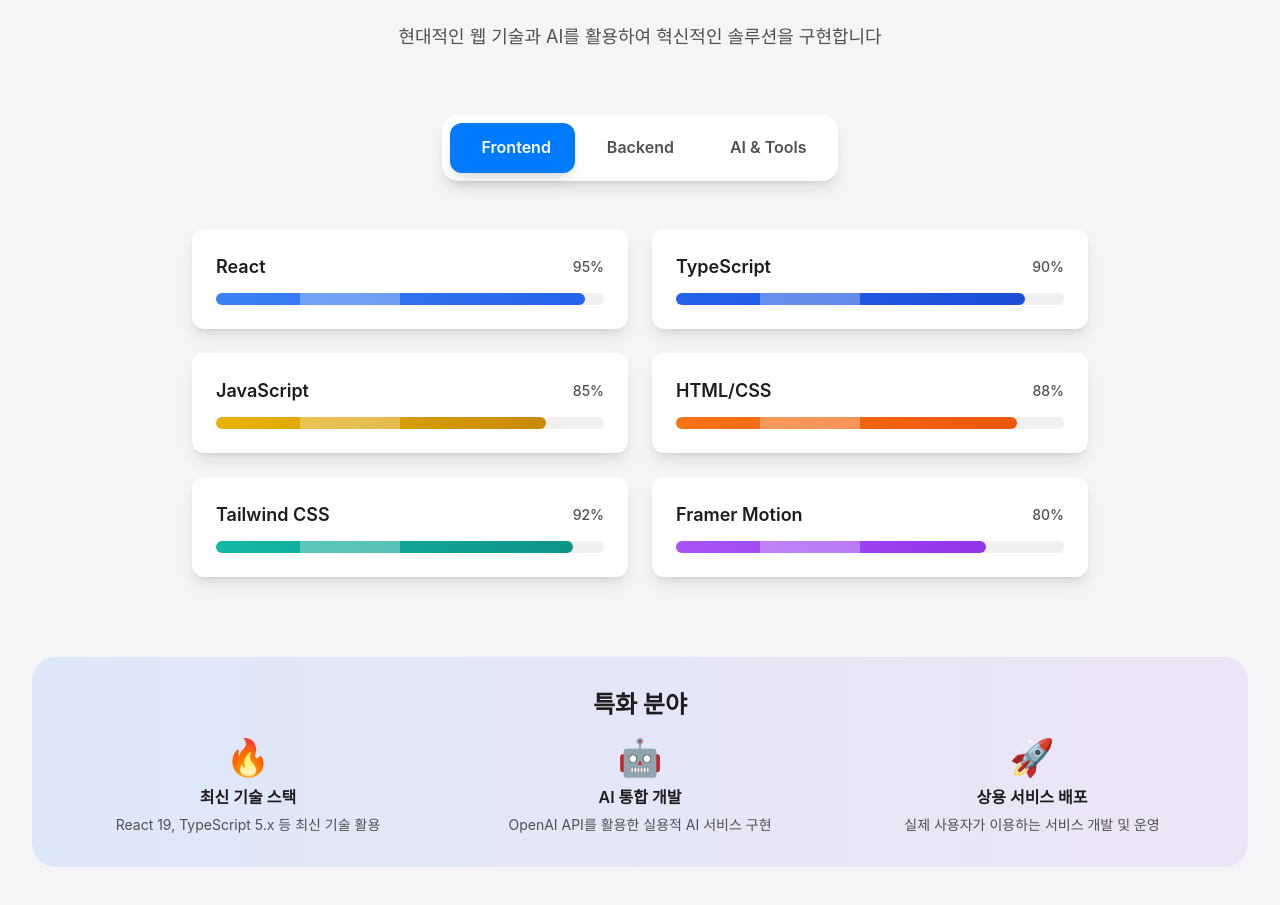
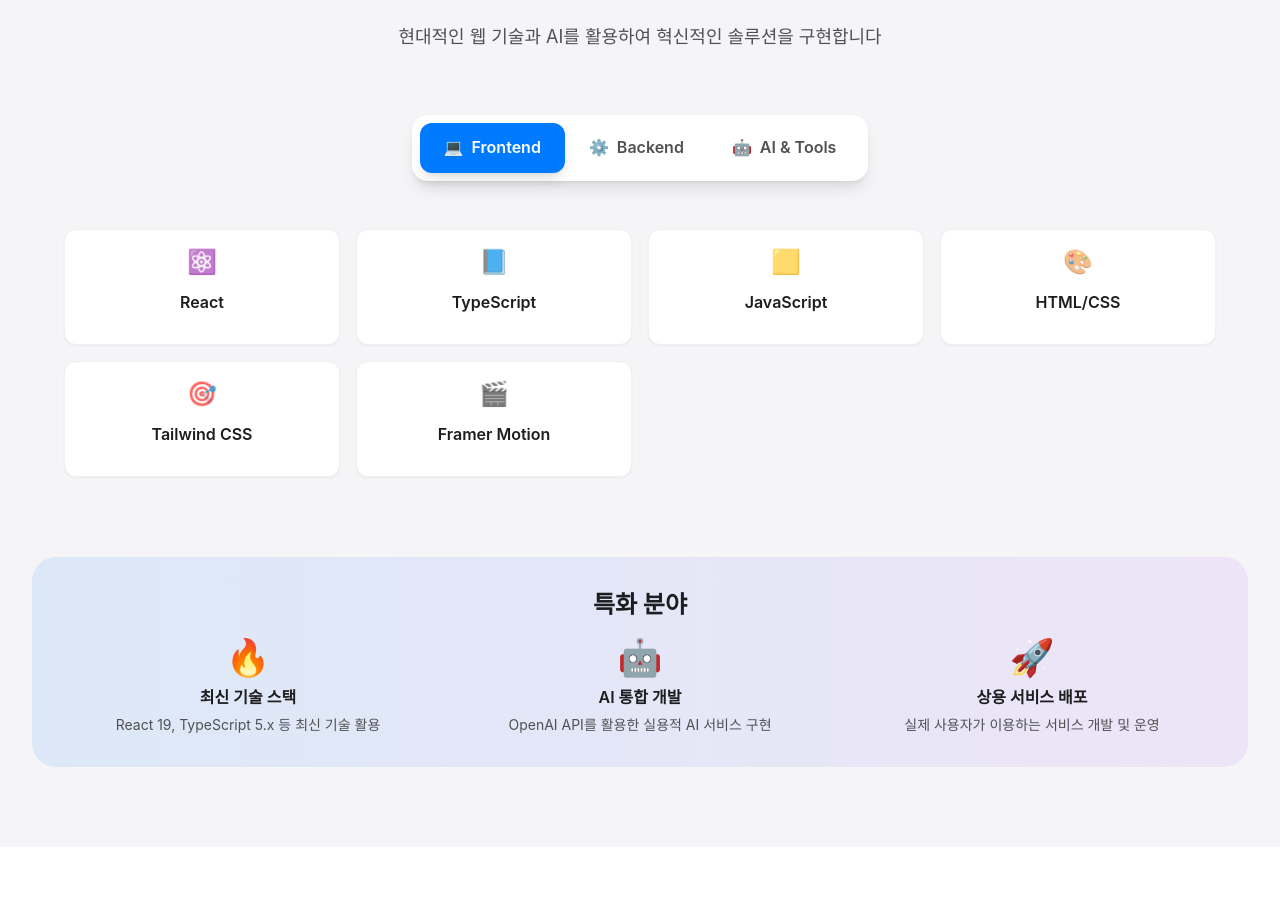
Before and after one commit to cmhblue1225/portfolio, a React (Vite) app: page / in a window 1280 px wide. Shown: the part 1960-2865 px from the top of the page. Built offline with nearby package versions, Linux system fonts and the light colour scheme.

Commit message:
fix skills

```diff
--- a/src/components/Skills.tsx
+++ b/src/components/Skills.tsx
@@ -7,38 +7,38 @@
   const skillCategories = {
     frontend: {
       title: 'Frontend',
-      icon: '',
+      icon: '💻',
       skills: [
-        { name: 'React', level: 95, color: 'from-blue-500 to-blue-600' },
-        { name: 'TypeScript', level: 90, color: 'from-blue-600 to-blue-700' },
-        { name: 'JavaScript', level: 85, color: 'from-yellow-500 to-yellow-600' },
-        { name: 'HTML/CSS', level: 88, color: 'from-orange-500 to-orange-600' },
-        { name: 'Tailwind CSS', level: 92, color: 'from-teal-500 to-teal-600' },
-        { name: 'Framer Motion', level: 80, color: 'from-purple-500 to-purple-600' }
+        { name: 'React', icon: '⚛️' },
+        { name: 'TypeScript', icon: '📘' },
+        { name: 'JavaScript', icon: '🟨' },
+        { name: 'HTML/CSS', icon: '🎨' },
+        { name: 'Tailwind CSS', icon: '🎯' },
+        { name: 'Framer Motion', icon: '🎬' }
       ]
     },
     backend: {
       title: 'Backend',
-      icon: '',
+      icon: '⚙️',
       skills: [
-        { name: 'Node.js', level: 85, color: 'from-green-500 to-green-600' },
-        { name: 'Express.js', level: 80, color: 'from-gray-600 to-gray-700' },
-        { name: 'Supabase', level: 90, color: 'from-emerald-500 to-emerald-600' },
-        { name: 'PostgreSQL', level: 75, color: 'from-blue-700 to-blue-800' },
-        { name: 'Socket.IO', level: 78, color: 'from-indigo-500 to-indigo-600' },
-        { name: 'RESTful API', level: 85, color: 'from-red-500 to-red-600' }
+        { name: 'Node.js', icon: '🟢' },
+        { name: 'Express.js', icon: '🚂' },
+        { name: 'Supabase', icon: '🗃️' },
+        { name: 'PostgreSQL', icon: '🐘' },
+        { name: 'Socket.IO', icon: '🔌' },
+        { name: 'RESTful API', icon: '🌐' }
       ]
     },
     ai: {
       title: 'AI & Tools',
-      icon: '',
+      icon: '🤖',
       skills: [
-        { name: 'OpenAI API', level: 88, color: 'from-cyan-500 to-cyan-600' },
-        { name: 'ChatGPT Integration', level: 85, color: 'from-green-600 to-green-700' },
-        { name: 'Git/GitHub', level: 90, color: 'from-gray-700 to-gray-800' },
-        { name: 'Vite', level: 85, color: 'from-violet-500 to-violet-600' },
-        { name: 'Spotify API', level: 75, color: 'from-green-500 to-green-600' },
-        { name: 'Sensor APIs', level: 80, color: 'from-orange-600 to-orange-700' }
+        { name: 'OpenAI API', icon: '🧠' },
+        { name: 'ChatGPT Integration', icon: '💬' },
+        { name: 'Git/GitHub', icon: '📁' },
+        { name: 'Vite', icon: '⚡' },
+        { name: 'Spotify API', icon: '🎵' },
+        { name: 'Sensor APIs', icon: '📡' }
       ]
     }
   }
@@ -88,8 +88,8 @@
                     : 'text-apple-gray-600 dark:text-apple-gray-300 hover:bg-apple-gray-100 dark:hover:bg-apple-gray-700'
                 }`}
               >
-                <span className="mr-2">{skillCategories[category].icon}</span>
-                {skillCategories[category].title}
+{skillCategories[category].icon}
+                <span className="ml-2">{skillCategories[category].title}</span>
               </motion.button>
             ))}
           </div>
@@ -101,55 +101,37 @@
           initial={{ opacity: 0, x: 20 }}
           animate={{ opacity: 1, x: 0 }}
           transition={{ duration: 0.5 }}
-          className="max-w-4xl mx-auto"
+          className="max-w-6xl mx-auto"
         >
-          <div className="grid grid-cols-1 md:grid-cols-2 gap-6">
+          <div className="grid grid-cols-2 md:grid-cols-3 lg:grid-cols-4 gap-4">
             {skillCategories[activeCategory as SkillCategory].skills.map((skill: Skill, index: number) => (
               <motion.div
                 key={skill.name}
                 initial={{ opacity: 0, y: 20 }}
                 animate={{ opacity: 1, y: 0 }}
                 transition={{ duration: 0.5, delay: index * 0.1 }}
-                whileHover={{ scale: 1.02 }}
-                className="bg-white dark:bg-apple-gray-800 rounded-xl p-6 shadow-lg card-hover"
+                whileHover={{ y: -2 }}
+                className="
+                  bg-white dark:bg-apple-gray-800
+                  border border-apple-gray-200 dark:border-apple-gray-700
+                  rounded-xl p-4 text-center
+                  shadow-sm hover:shadow-md
+                  transition-all duration-300
+                  cursor-pointer group
+                "
               >
-                <div className="flex justify-between items-center mb-3">
-                  <h3 className="text-lg font-semibold text-apple-dark dark:text-white">
-                    {skill.name}
-                  </h3>
-                  <span className="text-sm font-medium text-apple-gray-600 dark:text-apple-gray-300">
-                    {skill.level}%
-                  </span>
+                {/* 아이콘 */}
+                <div className="text-2xl mb-3 opacity-70 group-hover:opacity-100 transition-opacity duration-300">
+                  {skill.icon}
                 </div>
 
-                <div className="w-full bg-apple-gray-200 dark:bg-apple-gray-700 rounded-full h-3">
-                  <motion.div
-                    initial={{ width: 0 }}
-                    whileInView={{ width: `${skill.level}%` }}
-                    transition={{ duration: 1, delay: index * 0.1 }}
-                    viewport={{ once: true }}
-                    className={`h-3 rounded-full bg-gradient-to-r ${skill.color} relative overflow-hidden`}
-                  >
-                    {/* 진행바 애니메이션 효과 */}
-                    <motion.div
-                      className="absolute inset-0 bg-white/30"
-                      animate={{
-                        x: [-100, 300],
-                      }}
-                      transition={{
-                        duration: 2,
-                        repeat: Infinity,
-                        repeatType: 'loop',
-                        ease: 'linear',
-                      }}
-                      style={{
-                        width: '100px',
-                        height: '100%',
-                        transform: 'skewX(-20deg)',
-                      }}
-                    />
-                  </motion.div>
-                </div>
+                {/* 스킬 이름 */}
+                <h3 className="text-sm md:text-base font-semibold text-apple-dark dark:text-white leading-tight">
+                  {skill.name}
+                </h3>
+
+                {/* 미니멀한 액센트 */}
+                <div className="mt-3 h-0.5 w-8 mx-auto bg-apple-blue opacity-0 group-hover:opacity-100 transition-opacity duration-300" />
               </motion.div>
             ))}
           </div>
```
Also changed, not shown: 1 other file (tests, documents, lock files or other folders).
